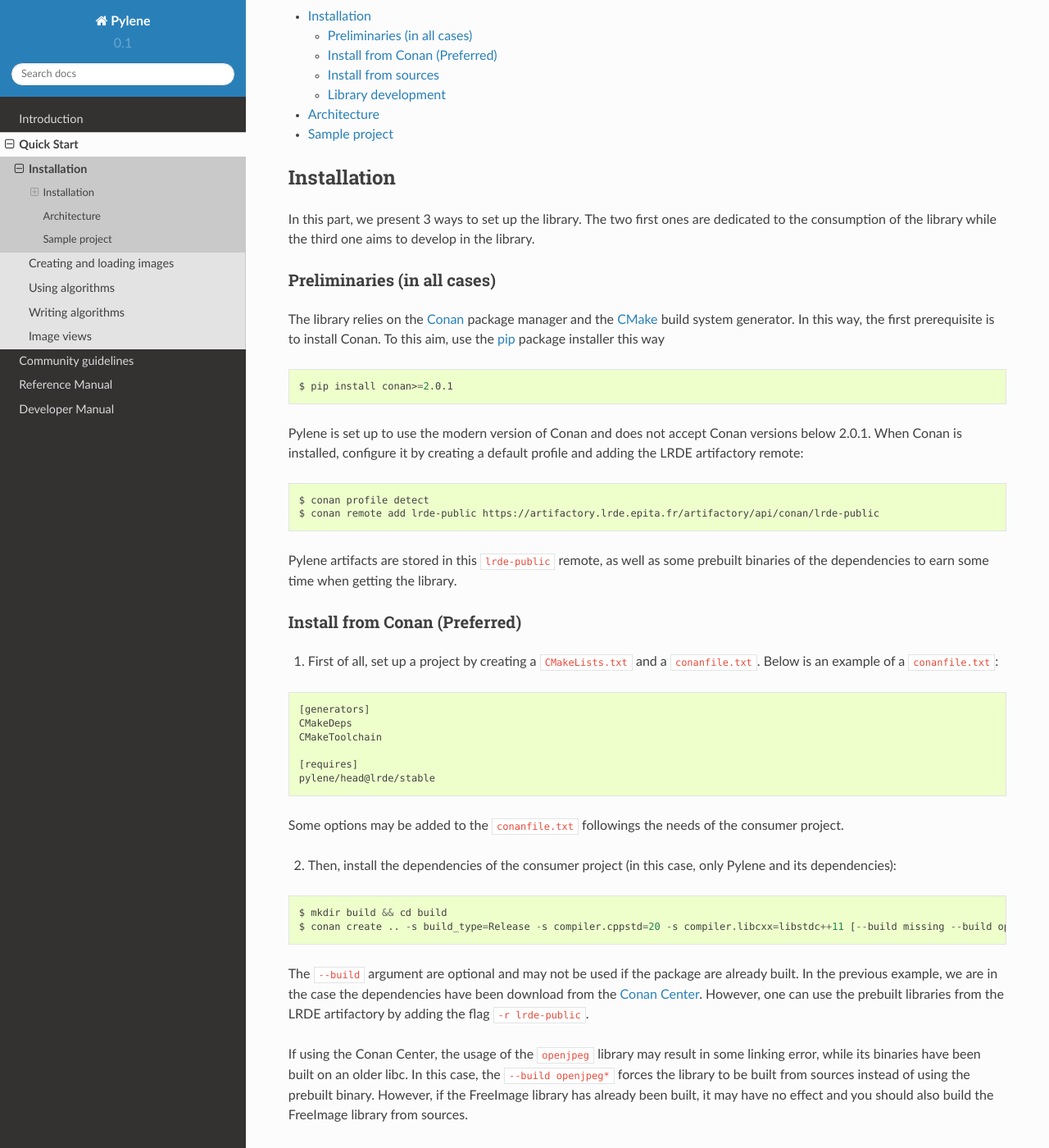
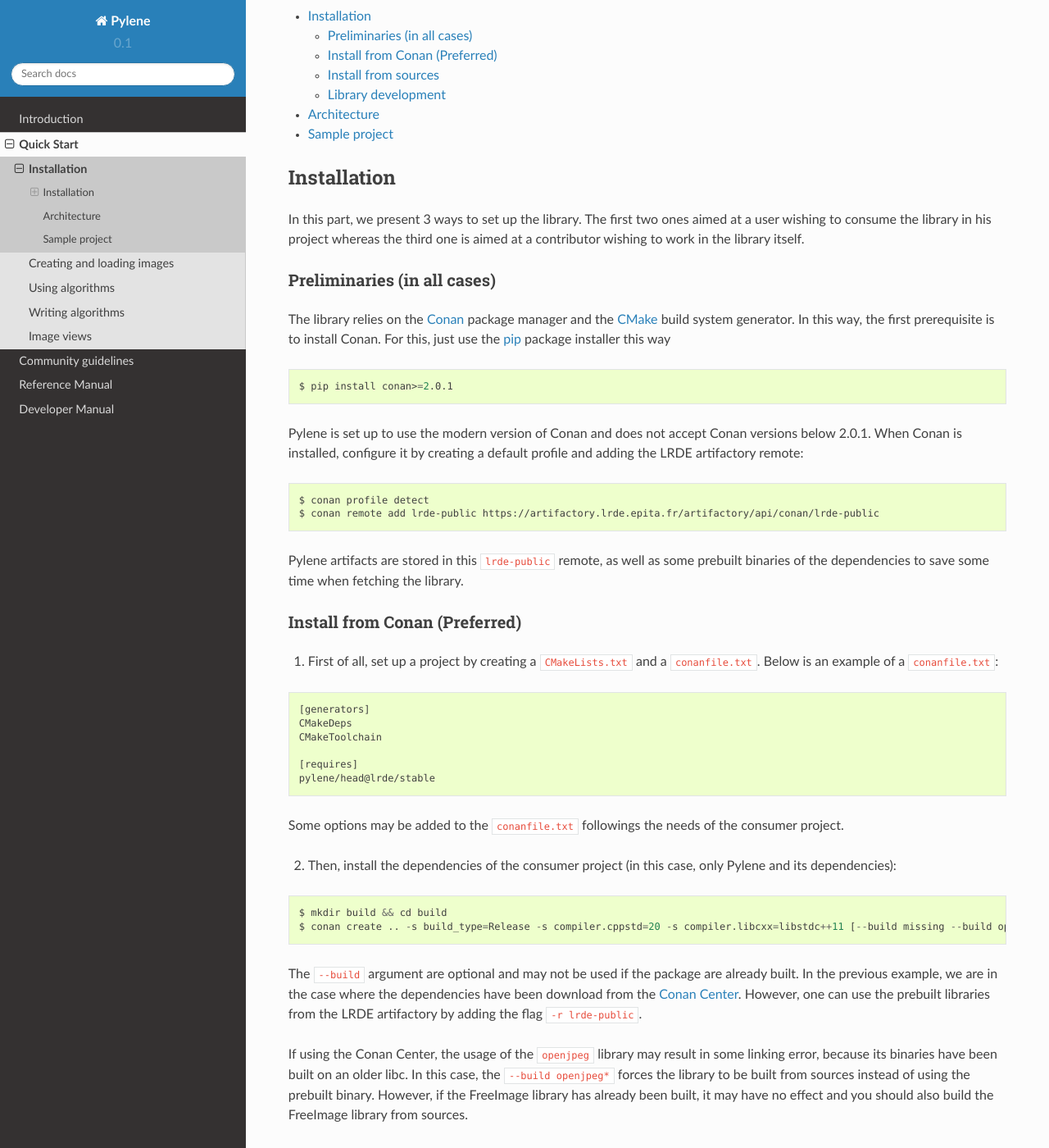
Before and after one commit to GerHobbelt/pylene, a Sphinx documentation site: the page built from doc/source/tutorial/installation.rst, in a window 1280 px wide and 1400 px high, scrolled down 279 px. Shown: the whole window at 82% size. Built offline with Sphinx 7.4.7 and the Read the Docs theme 2.0.0, drawn with Linux system fonts in a browser that asks for light colours; some of the changed text lies outside the part shown.

Commit message:
Apply Michael MR comments

```diff
--- a/doc/source/tutorial/installation.rst
+++ b/doc/source/tutorial/installation.rst
@@ -13,17 +13,17 @@ Installation
 Installation
 ------------
 
-In this part, we present 3 ways to set up the library. The two first ones are
-dedicated to the consumption of the library while the third one aims to develop
-in the library.
+In this part, we present 3 ways to set up the library. The first two ones aimed
+at a user wishing to consume the library in his project whereas the third one is
+aimed at a contributor wishing to work in the library itself.
 
 Preliminaries (in all cases)
 ^^^^^^^^^^^^^^^^^^^^^^^^^^^^
 
 The library relies on the `Conan <https://conan.io/>`_ package manager and the
 `CMake <https://cmake.org>`_ build system generator. In this way, the first
-prerequisite is to install Conan. To this aim, use the `pip
-<https://pip.pypa.io>`_ package installer this way
+prerequisite is to install Conan. For this, just use the `pip <https://pip.pypa.io>`_
+package installer this way
 
 .. code-block:: bash
 
@@ -39,7 +39,7 @@ default profile and adding the LRDE artifactory remote:
     $ conan remote add lrde-public https://artifactory.lrde.epita.fr/artifactory/api/conan/lrde-public
 
 Pylene artifacts are stored in this ``lrde-public`` remote, as well as some
-prebuilt binaries of the dependencies to earn some time when getting the
+prebuilt binaries of the dependencies to save some time when fetching the
 library.
 
 Install from Conan (Preferred)
@@ -69,13 +69,13 @@ the consumer project.
     $ conan create .. -s build_type=Release -s compiler.cppstd=20 -s compiler.libcxx=libstdc++11 [--build missing --build openjpeg* [--build freeimage*]]
 
 The :code:`--build` argument are optional and may not be used if the package are
-already built. In the previous example, we are in the case the dependencies have
-been download from the `Conan Center <https://conan.io/center/>`_. However, one
-can use the prebuilt libraries from the LRDE artifactory by adding the flag
-:code:`-r lrde-public`.
+already built. In the previous example, we are in the case where the
+dependencies have been download from the `Conan Center <https://conan.io/center/>`_.
+However, one can use the prebuilt libraries from the LRDE artifactory by adding
+the flag :code:`-r lrde-public`.
 
 If using the Conan Center, the usage of the :code:`openjpeg` library may result
-in some linking error, while its binaries have been built on an older libc. In
+in some linking error, because its binaries have been built on an older libc. In
 this case, the :code:`--build openjpeg*` forces the library to be built from
 sources instead of using the prebuilt binary. However, if the FreeImage library
 has already been built, it may have no effect and you should also build the
@@ -166,8 +166,8 @@ or one can choose as a target a particular Pylene component.
 Architecture
 ------------
 
-Pylene is divided into several components to be modular. These components are to
-be used in Conan and CMake. Below are the components:
+Pylene is divided into several components to be modular. These components are
+used in Conan and CMake. Below are the components:
 
 * :code:`pylene::core`: contains the core library, without any input/output routines
 * :code:`pylene::io-freeimage`: contains the IO routines for classic image formats. These ones are based on the `FreeImage <https://freeimage.sourceforge.io/>`_ library. For more information, look at `IO Module <../io.html>`_
```
Also changed, not shown: other parts of doc/source/tutorial/installation.rst (+2 -2 lines), README.md (+2 -2 lines), .gitlab-ci.yml.
